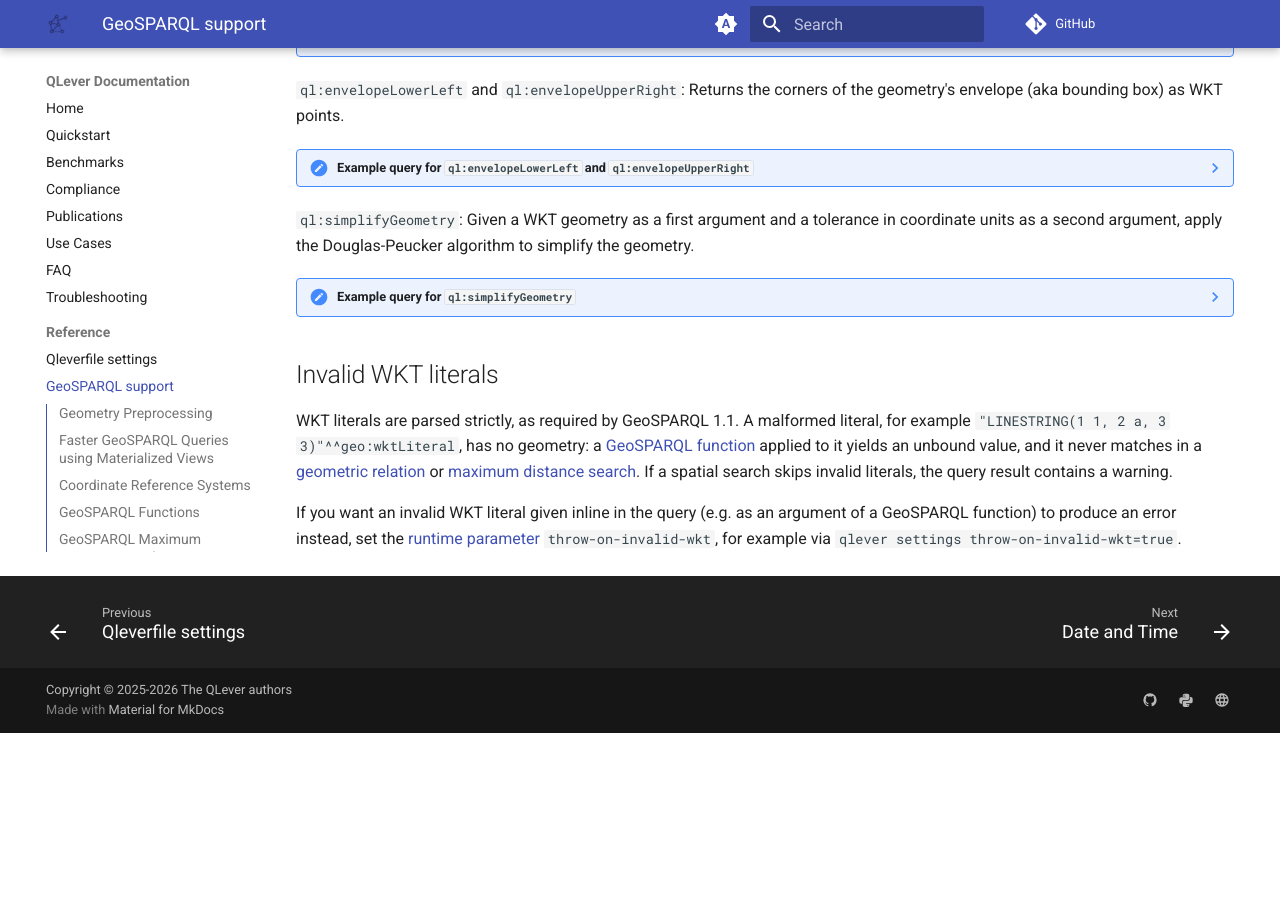
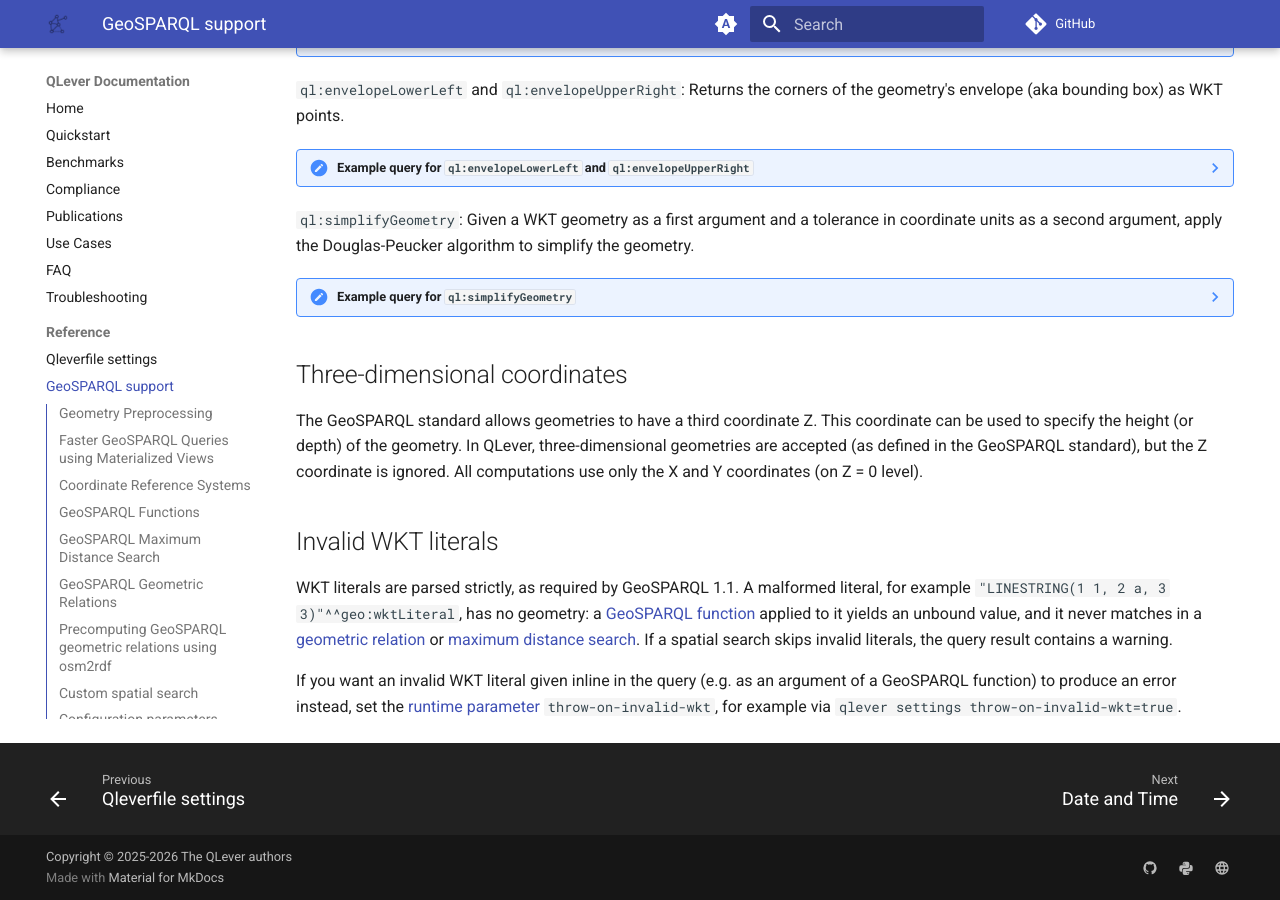
Before and after one commit to qlever-dev/qlever-docs, an MkDocs documentation site: the page built from docs/geosparql.md, in a window 1280 px wide and 900 px high, scrolled down 9025 px. Built offline with MkDocs 1.6.1 and Material for MkDocs 9.7.7, drawn with Linux system fonts in a browser that asks for light colours; plug-ins that fetch from the network failed and are left out; comment, search, counter and statistics services are not loaded; the version menu is left out; before the commit the page ends 9758 px from its top, so only the background shows below that.

Commit message:
Info for three dimensional coordinates

````diff
--- a/docs/geosparql.md
+++ b/docs/geosparql.md
@@ -696,6 +696,9 @@ prefiltering with [geometry preprocessing](#geometry-preprocessing)), and
     }
     ```
 
+## Three-dimensional coordinates
+The GeoSPARQL standard allows geometries to have a third coordinate Z. This coordinate can be used to specify the height (or depth) of the geometry. In QLever, three-dimensional geometries are accepted (as defined in the GeoSPARQL standard), but the Z coordinate is ignored. All computations use only the X and Y coordinates (on Z = 0 level).
+
 ## Invalid WKT literals
 
 WKT literals are parsed strictly, as required by GeoSPARQL 1.1. A malformed
````
